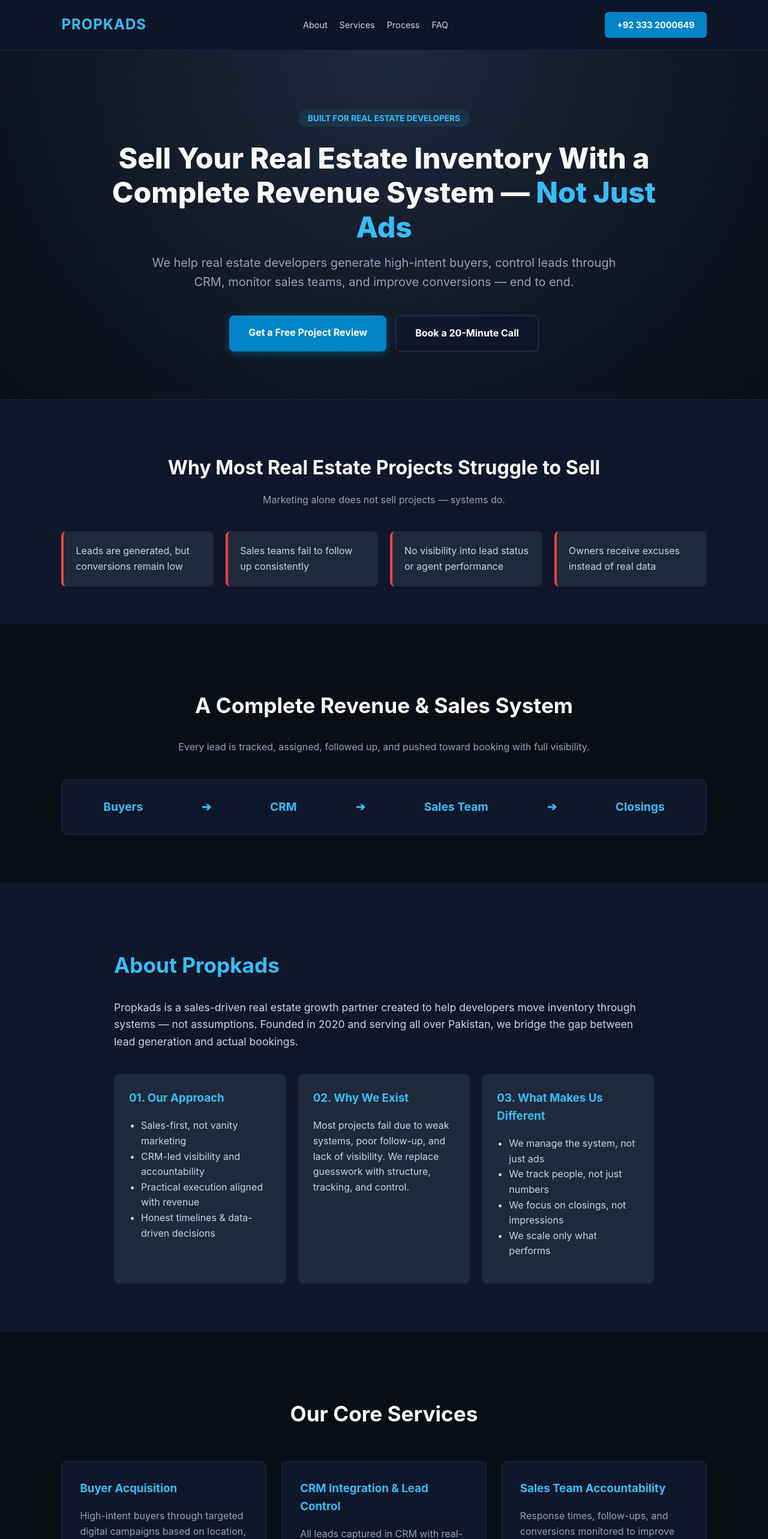
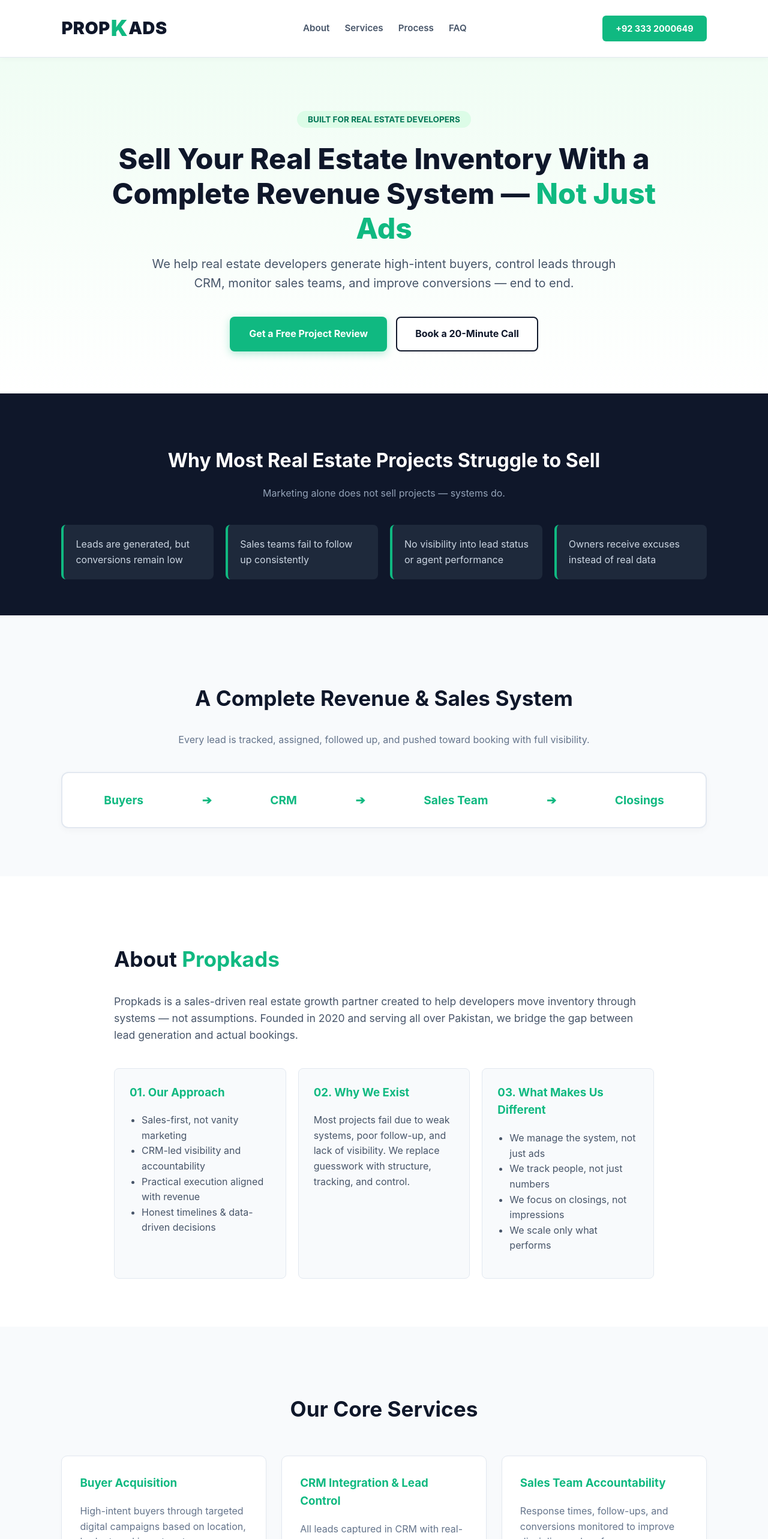
Before and after one commit to khurram7jc/propkads-website, a Next.js app: page / in a window 1280 px wide. Shown: the top 2566 px of the page at 60% size. Built offline with nearby package versions, Linux system fonts and the light colour scheme.

Commit message:
Update page.js

```diff
--- a/app/page.js
+++ b/app/page.js
@@ -29,44 +29,49 @@ export default function Home() {
   };
 
   return (
-    <main style={{ fontFamily: 'Inter, system-ui, sans-serif', color: '#f8fafc', background: '#090d16', margin: 0, padding: 0, lineHeight: '1.6' }}>
+    <main style={{ fontFamily: 'Inter, system-ui, sans-serif', color: '#1e293b', background: '#ffffff', margin: 0, padding: 0, lineHeight: '1.6' }}>
 
       {/* Header */}
-      <header style={{ display: 'flex', justifyContent: 'space-between', padding: '20px 8%', background: 'rgba(15, 23, 42, 0.9)', backdropFilter: 'blur(10px)', borderBottom: '1px solid #1e293b', position: 'sticky', top: 0, zIndex: 100, alignItems: 'center' }}>
-        <h2 style={{ color: '#38bdf8', margin: 0, letterSpacing: '1px' }}>PROPKADS</h2>
-        <nav style={{ display: 'flex', gap: '20px', fontSize: '0.9rem', color: '#94a3b8' }}>
-          <a href="#about" style={{ color: '#cbd5e1', textDecoration: 'none' }}>About</a>
-          <a href="#services" style={{ color: '#cbd5e1', textDecoration: 'none' }}>Services</a>
-          <a href="#process" style={{ color: '#cbd5e1', textDecoration: 'none' }}>Process</a>
-          <a href="#faq" style={{ color: '#cbd5e1', textDecoration: 'none' }}>FAQ</a>
+      <header style={{ display: 'flex', justifyContent: 'space-between', padding: '18px 8%', background: '#ffffff', borderBottom: '1px solid #e2e8f0', position: 'sticky', top: 0, zIndex: 100, alignItems: 'center', boxShadow: '0 2px 10px rgba(0,0,0,0.03)' }}>
+        {/* Visual Brand Logo */}
+        <div style={{ fontSize: '1.8rem', fontWeight: '900', color: '#0f172a', letterSpacing: '0.5px', display: 'flex', alignItems: 'center' }}>
+          PROP<span style={{ color: '#10b981', fontSize: '2.3rem', fontWeight: '900', margin: '0 1px' }}>K</span>ADS
+        </div>
+
+        <nav style={{ display: 'flex', gap: '25px', fontSize: '0.95rem', fontWeight: '600' }}>
+          <a href="#about" style={{ color: '#475569', textDecoration: 'none' }}>About</a>
+          <a href="#services" style={{ color: '#475569', textDecoration: 'none' }}>Services</a>
+          <a href="#process" style={{ color: '#475569', textDecoration: 'none' }}>Process</a>
+          <a href="#faq" style={{ color: '#475569', textDecoration: 'none' }}>FAQ</a>
         </nav>
-        <a href="https://wa.me/923332000649" style={{ background: '#0284c7', color: '#fff', padding: '10px 20px', borderRadius: '6px', textDecoration: 'none', fontWeight: 'bold', fontSize: '0.9rem' }}>
+
+        <a href="https://wa.me/923332000649" style={{ background: '#10b981', color: '#fff', padding: '10px 22px', borderRadius: '6px', textDecoration: 'none', fontWeight: 'bold', fontSize: '0.9rem' }}>
           +92 333 2000649
         </a>
       </header>
 
       {/* Hero Section */}
-      <section style={{ padding: '100px 8% 80px', textAlign: 'center', background: 'radial-gradient(circle at top, #1e293b 0%, #090d16 100%)' }}>
-        <span style={{ color: '#38bdf8', background: 'rgba(56, 189, 248, 0.1)', padding: '6px 16px', borderRadius: '20px', fontSize: '0.85rem', fontWeight: 'bold' }}>BUILT FOR REAL ESTATE DEVELOPERS</span>
-        <h1 style={{ fontSize: '3rem', margin: '25px auto 15px', maxWidth: '1000px', fontWeight: '800', lineHeight: '1.2' }}>
-          Sell Your Real Estate Inventory With a Complete Revenue System — <span style={{ color: '#38bdf8' }}>Not Just Ads</span>
+      <section style={{ padding: '90px 8% 70px', textAlign: 'center', background: 'linear-gradient(180deg, #f0fdf4 0%, #ffffff 100%)' }}>
+        <span style={{ color: '#047857', background: '#dcfce7', padding: '6px 18px', borderRadius: '20px', fontSize: '0.85rem', fontWeight: 'bold' }}>BUILT FOR REAL ESTATE DEVELOPERS</span>
+        <h1 style={{ fontSize: '3rem', color: '#0f172a', margin: '25px auto 15px', maxWidth: '1000px', fontWeight: '800', lineHeight: '1.2' }}>
+          Sell Your Real Estate Inventory With a Complete Revenue System — <span style={{ color: '#10b981' }}>Not Just Ads</span>
         </h1>
-        <p style={{ fontSize: '1.25rem', color: '#94a3b8', maxWidth: '800px', margin: '0 auto 40px' }}>
+        <p style={{ fontSize: '1.25rem', color: '#475569', maxWidth: '800px', margin: '0 auto 40px' }}>
           We help real estate developers generate high-intent buyers, control leads through CRM, monitor sales teams, and improve conversions — end to end.
         </p>
         <div style={{ display: 'flex', gap: '15px', justifyContent: 'center', flexWrap: 'wrap' }}>
-          <a href="#enquiry" style={{ background: '#0284c7', color: '#fff', padding: '16px 32px', textDecoration: 'none', borderRadius: '8px', fontWeight: 'bold', boxShadow: '0 4px 14px rgba(2, 132, 199, 0.4)' }}>Get a Free Project Review</a>
-          <a href="https://wa.me/923332000649" style={{ border: '1px solid #334155', color: '#fff', padding: '16px 32px', textDecoration: 'none', borderRadius: '8px', fontWeight: 'bold', background: '#0f172a' }}>Book a 20-Minute Call</a>
+          <a href="#enquiry" style={{ background: '#10b981', color: '#fff', padding: '16px 32px', textDecoration: 'none', borderRadius: '8px', fontWeight: 'bold', boxShadow: '0 4px 14px rgba(16, 185, 129, 0.3)' }}>Get a Free Project Review</a>
+          <a href="https://wa.me/923332000649" style={{ border: '2px solid #0f172a', color: '#0f172a', padding: '14px 30px', textDecoration: 'none', borderRadius: '8px', fontWeight: 'bold', background: '#fff' }}>Book a 20-Minute Call</a>
         </div>
       </section>
 
       {/* Problem Section */}
-      <section style={{ padding: '60px 8%', background: '#0f172a', borderTop: '1px solid #1e293b', borderBottom: '1px solid #1e293b' }}>
+      <section style={{ padding: '60px 8%', background: '#0f172a', color: '#fff' }}>
         <h2 style={{ textAlign: 'center', fontSize: '2rem', marginBottom: '10px' }}>Why Most Real Estate Projects Struggle to Sell</h2>
         <p style={{ textAlign: 'center', color: '#94a3b8', marginBottom: '40px' }}>Marketing alone does not sell projects — systems do.</p>
         <div style={{ display: 'grid', gridTemplateColumns: 'repeat(auto-fit, minmax(220px, 1fr))', gap: '20px' }}>
           {['Leads are generated, but conversions remain low', 'Sales teams fail to follow up consistently', 'No visibility into lead status or agent performance', 'Owners receive excuses instead of real data'].map((item, idx) => (
-            <div key={idx} style={{ background: '#1e293b', padding: '20px', borderRadius: '8px', borderLeft: '4px solid #ef4444' }}>
+            <div key={idx} style={{ background: '#1e293b', padding: '20px', borderRadius: '8px', borderLeft: '4px solid #10b981' }}>
               <p style={{ margin: 0, color: '#cbd5e1' }}>{item}</p>
             </div>
           ))}
@@ -74,41 +79,41 @@ export default function Home() {
       </section>
 
       {/* System Flow */}
-      <section style={{ padding: '80px 8%', textAlign: 'center' }}>
-        <h2 style={{ fontSize: '2.2rem' }}>A Complete Revenue & Sales System</h2>
-        <p style={{ color: '#94a3b8', maxWidth: '700px', margin: '0 auto 40px' }}>Every lead is tracked, assigned, followed up, and pushed toward booking with full visibility.</p>
-        <div style={{ background: '#0f172a', border: '1px solid #1e293b', padding: '30px', borderRadius: '12px', display: 'flex', justifyContent: 'space-around', flexWrap: 'wrap', gap: '20px', fontSize: '1.2rem', fontWeight: 'bold', color: '#38bdf8' }}>
+      <section style={{ padding: '80px 8%', textAlign: 'center', background: '#f8fafc' }}>
+        <h2 style={{ fontSize: '2.2rem', color: '#0f172a' }}>A Complete Revenue & Sales System</h2>
+        <p style={{ color: '#64748b', maxWidth: '700px', margin: '0 auto 40px' }}>Every lead is tracked, assigned, followed up, and pushed toward booking with full visibility.</p>
+        <div style={{ background: '#ffffff', border: '2px solid #e2e8f0', padding: '30px', borderRadius: '12px', display: 'flex', justifyContent: 'space-around', flexWrap: 'wrap', gap: '20px', fontSize: '1.2rem', fontWeight: 'bold', color: '#10b981', boxShadow: '0 4px 12px rgba(0,0,0,0.03)' }}>
           <div>Buyers</div> ➔ <div>CRM</div> ➔ <div>Sales Team</div> ➔ <div>Closings</div>
         </div>
       </section>
 
       {/* About Section */}
-      <section id="about" style={{ padding: '80px 8%', background: '#0f172a' }}>
+      <section id="about" style={{ padding: '80px 8%', background: '#ffffff' }}>
         <div style={{ maxWidth: '900px', margin: '0 auto' }}>
-          <h2 style={{ fontSize: '2.2rem', color: '#38bdf8' }}>About Propkads</h2>
-          <p style={{ fontSize: '1.1rem', color: '#cbd5e1' }}>
+          <h2 style={{ fontSize: '2.2rem', color: '#0f172a' }}>About <span style={{ color: '#10b981' }}>Propkads</span></h2>
+          <p style={{ fontSize: '1.1rem', color: '#475569' }}>
             Propkads is a sales-driven real estate growth partner created to help developers move inventory through systems — not assumptions. Founded in 2020 and serving all over Pakistan, we bridge the gap between lead generation and actual bookings.
           </p>
 
           <div style={{ display: 'grid', gridTemplateColumns: 'repeat(auto-fit, minmax(250px, 1fr))', gap: '20px', marginTop: '40px' }}>
-            <div style={{ background: '#1e293b', padding: '25px', borderRadius: '8px' }}>
-              <h3 style={{ color: '#38bdf8', marginTop: 0 }}>01. Our Approach</h3>
-              <ul style={{ paddingLeft: '20px', color: '#cbd5e1' }}>
+            <div style={{ background: '#f8fafc', padding: '25px', borderRadius: '8px', border: '1px solid #e2e8f0' }}>
+              <h3 style={{ color: '#10b981', marginTop: 0 }}>01. Our Approach</h3>
+              <ul style={{ paddingLeft: '20px', color: '#475569' }}>
                 <li>Sales-first, not vanity marketing</li>
                 <li>CRM-led visibility and accountability</li>
                 <li>Practical execution aligned with revenue</li>
                 <li>Honest timelines & data-driven decisions</li>
               </ul>
             </div>
-            <div style={{ background: '#1e293b', padding: '25px', borderRadius: '8px' }}>
-              <h3 style={{ color: '#38bdf8', marginTop: 0 }}>02. Why We Exist</h3>
-              <p style={{ color: '#cbd5e1' }}>
+            <div style={{ background: '#f8fafc', padding: '25px', borderRadius: '8px', border: '1px solid #e2e8f0' }}>
+              <h3 style={{ color: '#10b981', marginTop: 0 }}>02. Why We Exist</h3>
+              <p style={{ color: '#475569' }}>
                 Most projects fail due to weak systems, poor follow-up, and lack of visibility. We replace guesswork with structure, tracking, and control.
               </p>
             </div>
-            <div style={{ background: '#1e293b', padding: '25px', borderRadius: '8px' }}>
-              <h3 style={{ color: '#38bdf8', marginTop: 0 }}>03. What Makes Us Different</h3>
-              <ul style={{ paddingLeft: '20px', color: '#cbd5e1' }}>
+            <div style={{ background: '#f8fafc', padding: '25px', borderRadius: '8px', border: '1px solid #e2e8f0' }}>
+              <h3 style={{ color: '#10b981', marginTop: 0 }}>03. What Makes Us Different</h3>
+              <ul style={{ paddingLeft: '20px', color: '#475569' }}>
                 <li>We manage the system, not just ads</li>
                 <li>We track people, not just numbers</li>
                 <li>We focus on closings, not impressions</li>
@@ -120,8 +125,8 @@ export default function Home() {
       </section>
 
       {/* Core Services */}
-      <section id="services" style={{ padding: '80px 8%' }}>
-        <h2 style={{ textAlign: 'center', fontSize: '2.2rem', marginBottom: '50px' }}>Our Core Services</h2>
+      <section id="services" style={{ padding: '80px 8%', background: '#f8fafc' }}>
+        <h2 style={{ textAlign: 'center', fontSize: '2.2rem', color: '#0f172a', marginBottom: '50px' }}>Our Core Services</h2>
         <div style={{ display: 'grid', gridTemplateColumns: 'repeat(auto-fit, minmax(280px, 1fr))', gap: '25px' }}>
           {[
             { title: 'Buyer Acquisition', desc: 'High-intent buyers through targeted digital campaigns based on location, budget, and inventory type.' },
@@ -131,17 +136,17 @@ export default function Home() {
             { title: 'Advanced Analytics Dashboard', desc: 'Complete visibility into sales pipeline, conversion metrics, and revenue projections.' },
             { title: 'Execution Support', desc: 'Project branding, 2D/3D visuals, walkthroughs, sales reels, and conversion-focused landing pages.' }
           ].map((srv, idx) => (
-            <div key={idx} style={{ background: '#0f172a', padding: '30px', borderRadius: '10px', border: '1px solid #1e293b' }}>
-              <h3 style={{ color: '#38bdf8', marginTop: 0 }}>{srv.title}</h3>
-              <p style={{ color: '#94a3b8', margin: 0 }}>{srv.desc}</p>
+            <div key={idx} style={{ background: '#ffffff', padding: '30px', borderRadius: '10px', border: '1px solid #e2e8f0', boxShadow: '0 2px 8px rgba(0,0,0,0.02)' }}>
+              <h3 style={{ color: '#10b981', marginTop: 0 }}>{srv.title}</h3>
+              <p style={{ color: '#64748b', margin: 0 }}>{srv.desc}</p>
             </div>
           ))}
         </div>
       </section>
 
       {/* Working Process */}
-      <section id="process" style={{ padding: '80px 8%', background: '#0f172a' }}>
-        <h2 style={{ textAlign: 'center', fontSize: '2.2rem', marginBottom: '50px' }}>Our Working Process</h2>
+      <section id="process" style={{ padding: '80px 8%', background: '#ffffff' }}>
+        <h2 style={{ textAlign: 'center', fontSize: '2.2rem', color: '#0f172a', marginBottom: '50px' }}>Our Working Process</h2>
         <div style={{ display: 'grid', gridTemplateColumns: 'repeat(auto-fit, minmax(200px, 1fr))', gap: '20px' }}>
           {[
             { step: '01', title: 'Project Audit', desc: 'Inventory review, pricing analysis, buyer profiling, and competitor assessment.' },
@@ -149,41 +154,41 @@ export default function Home() {
             { step: '03', title: 'Weekly Optimization', desc: 'Lead quality improvement, follow-up correction, and sales activity monitoring.' },
             { step: '04', title: 'Conversion & Scaling', desc: 'Booking-focused optimization and revenue scaling based on real performance data.' }
           ].map((proc, idx) => (
-            <div key={idx} style={{ background: '#1e293b', padding: '25px', borderRadius: '8px', position: 'relative' }}>
-              <span style={{ fontSize: '2rem', fontWeight: 'bold', color: '#38bdf8', opacity: 0.5 }}>{proc.step}</span>
-              <h4 style={{ margin: '10px 0', fontSize: '1.2rem' }}>{proc.title}</h4>
-              <p style={{ color: '#94a3b8', fontSize: '0.9rem', margin: 0 }}>{proc.desc}</p>
+            <div key={idx} style={{ background: '#f8fafc', padding: '25px', borderRadius: '8px', border: '1px solid #e2e8f0' }}>
+              <span style={{ fontSize: '2rem', fontWeight: 'bold', color: '#10b981' }}>{proc.step}</span>
+              <h4 style={{ margin: '10px 0', fontSize: '1.2rem', color: '#0f172a' }}>{proc.title}</h4>
+              <p style={{ color: '#64748b', fontSize: '0.9rem', margin: 0 }}>{proc.desc}</p>
             </div>
           ))}
         </div>
       </section>
 
       {/* Commercial Model & Client Fit */}
-      <section style={{ padding: '80px 8%', display: 'grid', gridTemplateColumns: 'repeat(auto-fit, minmax(300px, 1fr))', gap: '40px' }}>
-        <div style={{ background: '#0f172a', padding: '35px', borderRadius: '10px', border: '1px solid #1e293b' }}>
-          <h2 style={{ color: '#38bdf8', marginTop: 0 }}>Commercial Model</h2>
-          <h3 style={{ fontSize: '1.3rem' }}>Retainer + Performance Structure</h3>
-          <ul style={{ color: '#cbd5e1', paddingLeft: '20px' }}>
+      <section style={{ padding: '80px 8%', background: '#f8fafc', display: 'grid', gridTemplateColumns: 'repeat(auto-fit, minmax(300px, 1fr))', gap: '40px' }}>
+        <div style={{ background: '#ffffff', padding: '35px', borderRadius: '10px', border: '1px solid #e2e8f0' }}>
+          <h2 style={{ color: '#10b981', marginTop: 0 }}>Commercial Model</h2>
+          <h3 style={{ fontSize: '1.3rem', color: '#0f172a' }}>Retainer + Performance Structure</h3>
+          <ul style={{ color: '#475569', paddingLeft: '20px' }}>
             <li>Monthly retainer based on project scope</li>
             <li>Plus per-booking incentive or mutually agreed revenue share</li>
           </ul>
-          <p style={{ color: '#38bdf8', fontWeight: 'bold' }}>We earn more only when you sell more.</p>
-          <p style={{ color: '#94a3b8', fontSize: '0.85rem' }}>Minimum engagement period: 60–90 days</p>
+          <p style={{ color: '#10b981', fontWeight: 'bold' }}>We earn more only when you sell more.</p>
+          <p style={{ color: '#64748b', fontSize: '0.85rem' }}>Minimum engagement period: 60–90 days</p>
         </div>
 
-        <div style={{ background: '#0f172a', padding: '35px', borderRadius: '10px', border: '1px solid #1e293b' }}>
-          <h2 style={{ color: '#38bdf8', marginTop: 0 }}>Ideal Client Fit</h2>
-          <h4 style={{ color: '#22c55e', margin: '10px 0 5px' }}>Best Fit For:</h4>
-          <p style={{ color: '#cbd5e1', fontSize: '0.95rem', margin: 0 }}>Developers with unsold inventory, teams struggling with conversions, and owners seeking transparency.</p>
+        <div style={{ background: '#ffffff', padding: '35px', borderRadius: '10px', border: '1px solid #e2e8f0' }}>
+          <h2 style={{ color: '#10b981', marginTop: 0 }}>Ideal Client Fit</h2>
+          <h4 style={{ color: '#047857', margin: '10px 0 5px' }}>Best Fit For:</h4>
+          <p style={{ color: '#475569', fontSize: '0.95rem', margin: 0 }}>Developers with unsold inventory, teams struggling with conversions, and owners seeking transparency.</p>
 
           <h4 style={{ color: '#ef4444', margin: '20px 0 5px' }}>Not a Fit For:</h4>
-          <p style={{ color: '#cbd5e1', fontSize: '0.95rem', margin: 0 }}>Clients looking only for branding/impressions, teams avoiding CRM accountability, or short-term mindsets.</p>
+          <p style={{ color: '#475569', fontSize: '0.95rem', margin: 0 }}>Clients looking only for branding/impressions, teams avoiding CRM accountability, or short-term mindsets.</p>
         </div>
       </section>
 
       {/* FAQ */}
-      <section id="faq" style={{ padding: '80px 8%', background: '#0f172a' }}>
-        <h2 style={{ textAlign: 'center', fontSize: '2.2rem', marginBottom: '40px' }}>Frequently Asked Questions</h2>
+      <section id="faq" style={{ padding: '80px 8%', background: '#ffffff' }}>
+        <h2 style={{ textAlign: 'center', fontSize: '2.2rem', color: '#0f172a', marginBottom: '40px' }}>Frequently Asked Questions</h2>
         <div style={{ maxWidth: '800px', margin: '0 auto', display: 'flex', flexDirection: 'column', gap: '20px' }}>
           {[
             { q: 'Do you guarantee sales?', a: 'We do not offer false guarantees. We build a measurable system that shows real sales potential within 60–90 days using CRM-based data.' },
@@ -191,40 +196,40 @@ export default function Home() {
             { q: 'Do you replace our sales team?', a: 'No. We strengthen and enable your existing sales team through systems, tracking, and performance control.' },
             { q: 'What type of projects do you work with?', a: 'We work with real estate developers who value structure, transparency, and long-term revenue control.' }
           ].map((faq, idx) => (
-            <div key={idx} style={{ background: '#1e293b', padding: '20px', borderRadius: '8px' }}>
-              <h4 style={{ color: '#38bdf8', margin: '0 0 10px 0' }}>{faq.q}</h4>
-              <p style={{ color: '#cbd5e1', margin: 0, fontSize: '0.95rem' }}>{faq.a}</p>
+            <div key={idx} style={{ background: '#f8fafc', padding: '20px', borderRadius: '8px', border: '1px solid #e2e8f0' }}>
+              <h4 style={{ color: '#0f172a', margin: '0 0 10px 0' }}>{faq.q}</h4>
+              <p style={{ color: '#64748b', margin: 0, fontSize: '0.95rem' }}>{faq.a}</p>
             </div>
           ))}
         </div>
       </section>
 
       {/* Lead Form */}
-      <section id="enquiry" style={{ padding: '80px 8%', background: '#090d16' }}>
-        <div style={{ maxWidth: '600px', margin: '0 auto', background: '#0f172a', padding: '40px', borderRadius: '12px', border: '1px solid #1e293b' }}>
-          <h2 style={{ textAlign: 'center', margin: '0 0 10px 0' }}>Get a Free Project Review</h2>
-          <p style={{ textAlign: 'center', color: '#94a3b8', marginBottom: '30px' }}>Please provide the correct information below.</p>
+      <section id="enquiry" style={{ padding: '80px 8%', background: '#f0fdf4' }}>
+        <div style={{ maxWidth: '600px', margin: '0 auto', background: '#ffffff', padding: '40px', borderRadius: '12px', border: '1px solid #bbf7d0', boxShadow: '0 4px 20px rgba(0,0,0,0.05)' }}>
+          <h2 style={{ textAlign: 'center', color: '#0f172a', margin: '0 0 10px 0' }}>Get a Free Project Review</h2>
+          <p style={{ textAlign: 'center', color: '#64748b', marginBottom: '30px' }}>Please provide the correct information below.</p>
 
           <form onSubmit={handleSubmit} style={{ display: 'flex', flexDirection: 'column', gap: '15px' }}>
-            <input type="text" placeholder="Full Name *" required value={formData.fullName} onChange={(e)=>setFormData({...formData, fullName: e.target.value})} style={{ padding: '14px', background: '#1e293b', border: '1px solid #334155', color: '#fff', borderRadius: '6px' }} />
-            <input type="text" placeholder="Company / Project Name" value={formData.companyName} onChange={(e)=>setFormData({...formData, companyName: e.target.value})} style={{ padding: '14px', background: '#1e293b', border: '1px solid #334155', color: '#fff', borderRadius: '6px' }} />
-            <input type="text" placeholder="Phone / WhatsApp *" required value={formData.phone} onChange={(e)=>setFormData({...formData, phone: e.target.value})} style={{ padding: '14px', background: '#1e293b', border: '1px solid #334155', color: '#fff', borderRadius: '6px' }} />
-            <input type="text" placeholder="City" value={formData.city} onChange={(e)=>setFormData({...formData, city: e.target.value})} style={{ padding: '14px', background: '#1e293b', border: '1px solid #334155', color: '#fff', borderRadius: '6px' }} />
+            <input type="text" placeholder="Full Name *" required value={formData.fullName} onChange={(e)=>setFormData({...formData, fullName: e.target.value})} style={{ padding: '14px', background: '#ffffff', border: '1px solid #cbd5e1', color: '#0f172a', borderRadius: '6px' }} />
+            <input type="text" placeholder="Company / Project Name" value={formData.companyName} onChange={(e)=>setFormData({...formData, companyName: e.target.value})} style={{ padding: '14px', background: '#ffffff', border: '1px solid #cbd5e1', color: '#0f172a', borderRadius: '6px' }} />
+            <input type="text" placeholder="Phone / WhatsApp *" required value={formData.phone} onChange={(e)=>setFormData({...formData, phone: e.target.value})} style={{ padding: '14px', background: '#ffffff', border: '1px solid #cbd5e1', color: '#0f172a', borderRadius: '6px' }} />
+            <input type="text" placeholder="City" value={formData.city} onChange={(e)=>setFormData({...formData, city: e.target.value})} style={{ padding: '14px', background: '#ffffff', border: '1px solid #cbd5e1', color: '#0f172a', borderRadius: '6px' }} />
 
-            <select value={formData.inventoryType} onChange={(e)=>setFormData({...formData, inventoryType: e.target.value})} style={{ padding: '14px', background: '#1e293b', border: '1px solid #334155', color: '#fff', borderRadius: '6px' }}>
+            <select value={formData.inventoryType} onChange={(e)=>setFormData({...formData, inventoryType: e.target.value})} style={{ padding: '14px', background: '#ffffff', border: '1px solid #cbd5e1', color: '#0f172a', borderRadius: '6px' }}>
               <option value="Apartments">Apartments</option>
               <option value="Plots">Plots</option>
               <option value="Commercial">Commercial</option>
             </select>
 
-            <button type="submit" style={{ background: '#0284c7', color: '#fff', border: 'none', padding: '16px', borderRadius: '6px', cursor: 'pointer', fontWeight: 'bold', fontSize: '1rem' }}>Submit Enquiry</button>
+            <button type="submit" style={{ background: '#10b981', color: '#fff', border: 'none', padding: '16px', borderRadius: '6px', cursor: 'pointer', fontWeight: 'bold', fontSize: '1rem' }}>Submit Enquiry</button>
           </form>
-          {status && <p style={{ marginTop: '20px', textAlign: 'center', color: '#38bdf8' }}>{status}</p>}
+          {status && <p style={{ marginTop: '20px', textAlign: 'center', color: '#10b981', fontWeight: 'bold' }}>{status}</p>}
         </div>
       </section>
 
       {/* Footer */}
-      <footer style={{ background: '#0f172a', borderTop: '1px solid #1e293b', padding: '40px 8%', textAlign: 'center', color: '#64748b', fontSize: '0.9rem' }}>
+      <footer style={{ background: '#0f172a', padding: '40px 8%', textAlign: 'center', color: '#94a3b8', fontSize: '0.9rem' }}>
         <p style={{ color: '#cbd5e1' }}>+92 333 2000649 | contact@propkads.com | Karachi, Pakistan</p>
         <p>2020 © PROPKADS. All Rights Reserved.</p>
       </footer>
```
